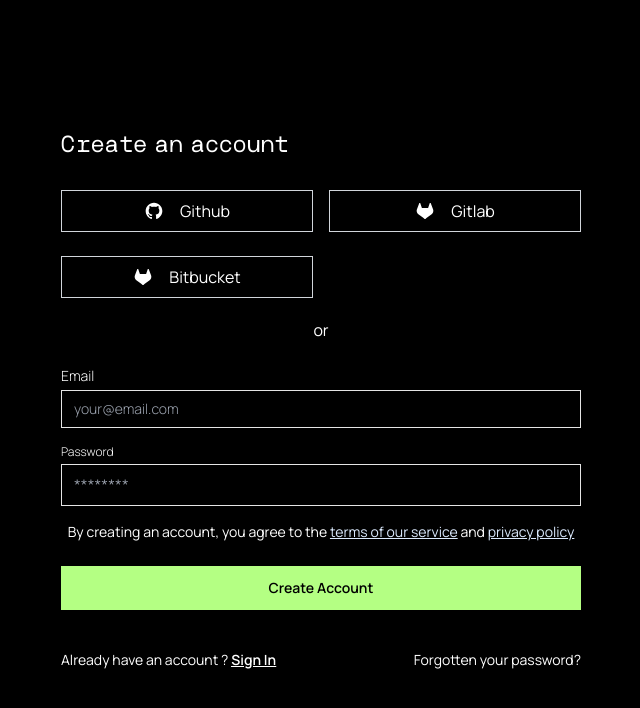
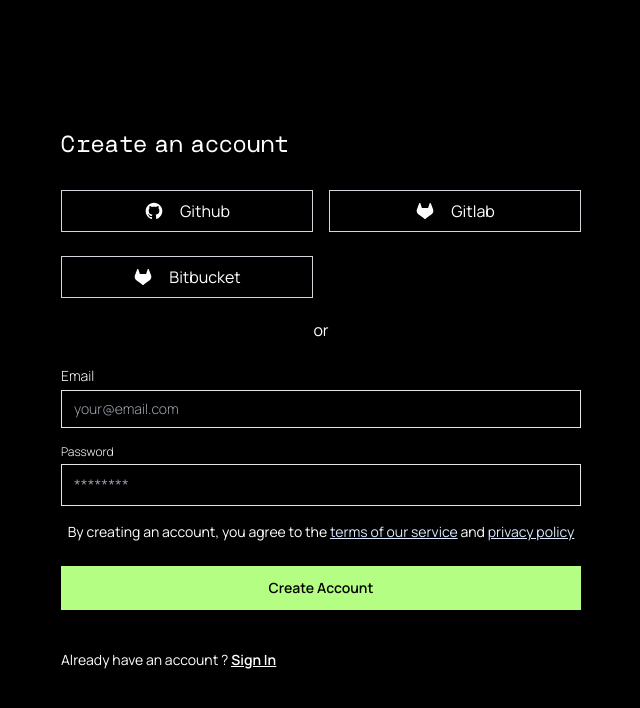
Before and after one commit to IntegrionHQ/frontend-console, a Next.js app: page /auth/signup in a window 1280 px wide. Shown: the top 708 px of the page, without its empty margins (319-959 px from the left). Built offline with nearby package versions, Linux system fonts and the light colour scheme; no server answers.

Commit message:
refactor: remove unused password recovery link from SignUpPage

```diff
--- a/src/app/auth/signup/page.tsx
+++ b/src/app/auth/signup/page.tsx
@@ -362,14 +362,7 @@ const SignUpPage = () => {
                   <Link href="/auth/signin">Sign In</Link>
                 </span>
               </span>
-              <span className="text-sm manrope font-normal">
-                  <Link href="/auth/signup">
-                Forgotten your password?{" "}
-                <span className="underline font-semibold">
 
-                </span>
-                 </Link>
-              </span>
             </div>
           {/* </>
         )} */}
```
